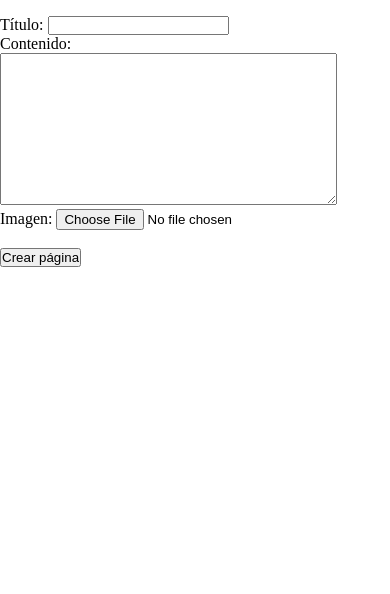
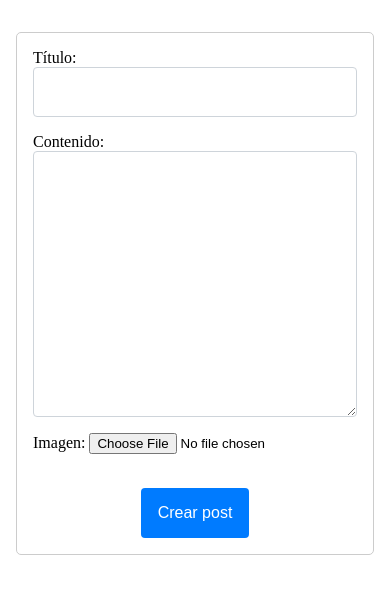
Before and after one commit to LASM24/posts_system, a Django app: page /posts/create/ in a window 390 px wide. Shown: the part 154-748 px from the top of the page. Run offline with Django 5.2, Linux system fonts and the light colour scheme.

Commit message:
Post app: Post update.  (#10)
* Home app: Handles user reception. Added groundwork for future versions

* Post app: lists posts.

* Post app: Detail view for individual posts

* Post app: Admin mini-menu added

* Home & Posts app: Responsive design

* Post app: Post creation functionality added

* Post app: Post deletion feature added

* Post app: Updated styles

* Home app: new style update

* Post app: post update. Added functionality for admins to update posts from the template

```diff
--- a/posts/forms.py
+++ b/posts/forms.py
@@ -10,3 +10,13 @@ class PostCreateForm(forms.ModelForm):
             'title': forms.TextInput(attrs={'class': 'form-title'}),
             'content': forms.Textarea(attrs={'class': 'form-content'}),
         }
+
+
+class PostUpdateForm(forms.ModelForm):
+    class Meta:
+        model = Post
+        fields = ['title', 'content', 'image']
+        widgets = {
+            'title': forms.TextInput(attrs={'class': 'form-title'}),
+            'content': forms.Textarea(attrs={'class': 'form-content'}),
+        }
--- /dev/null
+++ b/posts/static/posts/forms.css
@@ -0,0 +1,62 @@
+.main {
+  display: flex;
+  justify-content: center;
+  align-items: center;
+}
+
+.form-container {
+  margin: 1rem;
+  padding: 1rem;
+  border: 1px solid #ccc;
+  border-radius: 5px;
+  width: 90%;
+  max-width: 600px;
+  margin-bottom: 2rem;
+}
+
+.form-group {
+  margin-bottom: 1rem;
+}
+
+.form-title,
+.form-content,
+.form-image {
+  display: block;
+  width: 100%;
+  max-width: 100%;
+  padding: 0.75rem 1rem;
+  font-size: 1rem;
+  line-height: 1.5;
+  background-clip: padding-box;
+  border: 1px solid #ced4da;
+  border-radius: 0.25rem;
+  transition: border-color 0.15s ease-in-out, box-shadow 0.15s ease-in-out;
+  box-sizing: border-box;
+}
+
+.form-content {
+  min-height: 150px;
+}
+
+.form-submit {
+  display: flex;
+  margin: 0 auto;
+  font-weight: 400;
+  color: #fff;
+  text-align: center;
+  align-items: center;
+  justify-content: center;
+  background-color: #007bff;
+  border: 1px solid transparent;
+  padding: 0.75rem 1rem;
+  font-size: 1rem;
+  line-height: 1.5;
+  border-radius: 0.25rem;
+  transition: color 0.15s ease-in-out, background-color 0.15s ease-in-out,
+    border-color 0.15s ease-in-out, box-shadow 0.15s ease-in-out;
+  cursor: pointer;
+}
+
+.form-submit:hover {
+  background-color: #0056b3;
+}
--- a/posts/templates/posts/post_form.html
+++ b/posts/templates/posts/post_form.html
@@ -1,7 +1,7 @@
 {% extends 'home/base.html' %}
 {% load static %}
 
-{% block title %}Crear página{% endblock %}
+{% block title %}Crear post{% endblock %}
 
 {% block content %}
     {% include 'posts/includes/post_menu.html'%}
@@ -22,8 +22,8 @@
                 <label for="id_image">Imagen:</label>
                 {{ form.image }}
             </div>
-        <br />
-        <input class="form-submit" type="submit" value="Crear página" />
+            <br>
+            <input class="form-submit" type="submit" value="Crear post" />
         </form>
     </div>
 </main>
--- a/posts/urls.py
+++ b/posts/urls.py
@@ -1,9 +1,10 @@
 from django. urls import path
-from .views import PostListView, PostDetailView, PostCreateView, PostDeleteView
+from .views import PostListView, PostDetailView, PostCreateView, PostDeleteView, PostUpdateView
 
 posts_patterns = ([
     path('', PostListView.as_view(), name='posts'),
     path("<int:pk>/<slug:slug>/", PostDetailView.as_view(), name="post"),
     path('create/', PostCreateView.as_view(), name='create'),
-    path('create/<int:pk>/', PostDeleteView.as_view(), name='delete')
+    path('delete/<int:pk>/', PostDeleteView.as_view(), name='delete'),
+    path('updated/<int:pk>/', PostUpdateView.as_view(), name='update')
 ], 'posts')
--- a/posts/views.py
+++ b/posts/views.py
@@ -1,10 +1,11 @@
 # from django.shortcuts import render
+from django.http import HttpResponseRedirect
 from django.urls import reverse_lazy
 from django.views.generic.list import ListView
 from django.views.generic.detail import DetailView
-from django.views.generic.edit import CreateView, DeleteView
+from django.views.generic.edit import CreateView, DeleteView, UpdateView
 from .models import Post
-from .forms import PostCreateForm
+from .forms import PostCreateForm, PostUpdateForm
 
 
 # Create your views here.
@@ -29,3 +30,23 @@ class PostDeleteView(DeleteView):
 
     def get_success_url(self):
             return reverse_lazy('posts:posts') + '?ok'
+
+
+class PostUpdateView(UpdateView):
+    model = Post
+    form_class = PostUpdateForm
+    template_name_suffix = "_update_form"
+
+
+    def get_success_url(self):
+            return reverse_lazy('posts:update', args=[self.object.id]) + '?or'
+
+    def form_valid(self, form):
+            instance = form.save(commit=False)
+
+            if 'image' in self.request.FILES:
+                instance.image = self.request.FILES['image']
+
+            instance.save()
+
+            return HttpResponseRedirect(self.get_success_url())
```
Also changed, not shown: posts/templates/posts/post_list.html (+5 -9 lines), posts/templates/posts/post_update_form.html (added, +36 -0 lines). Lines whose indentation alone changed are shown as unchanged.
